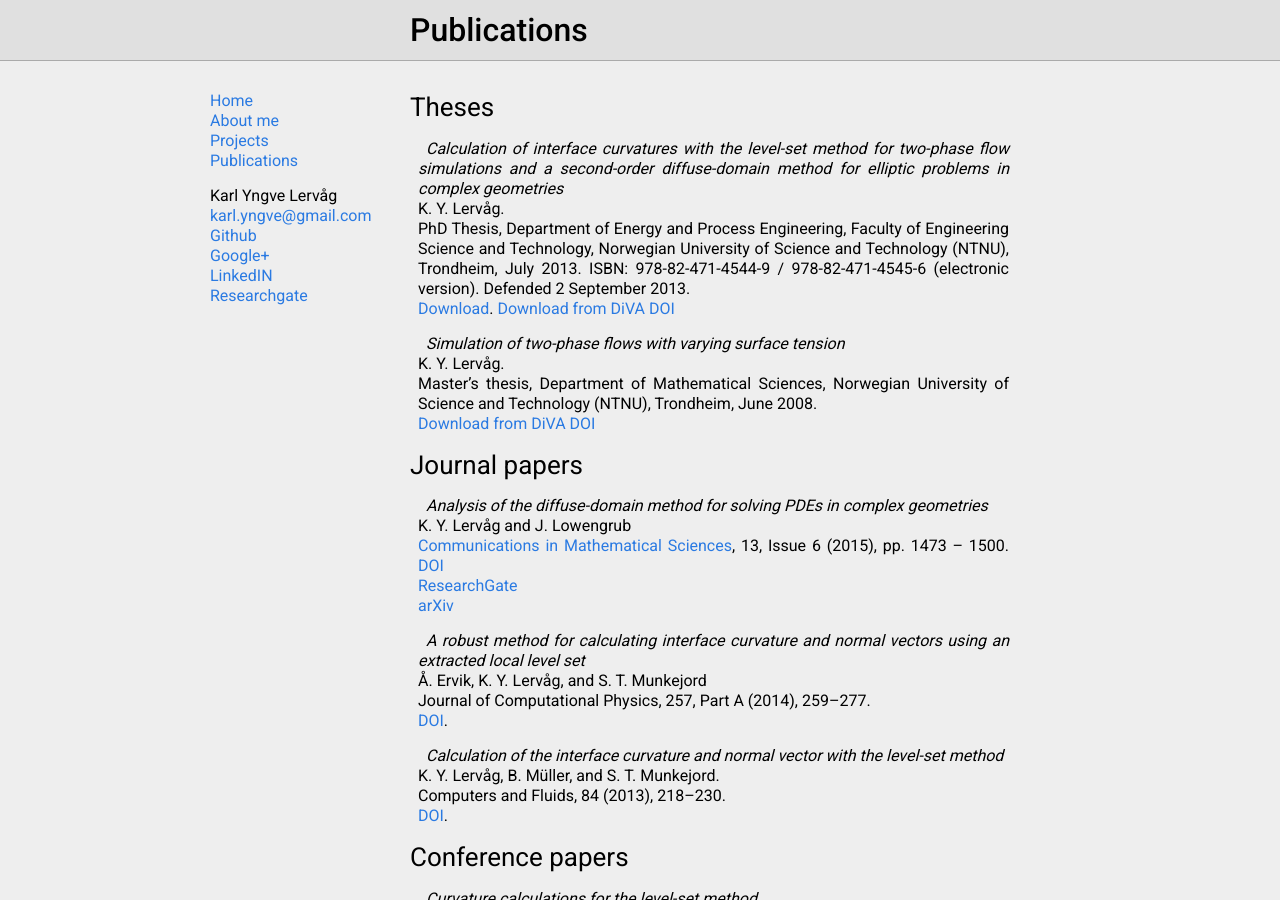
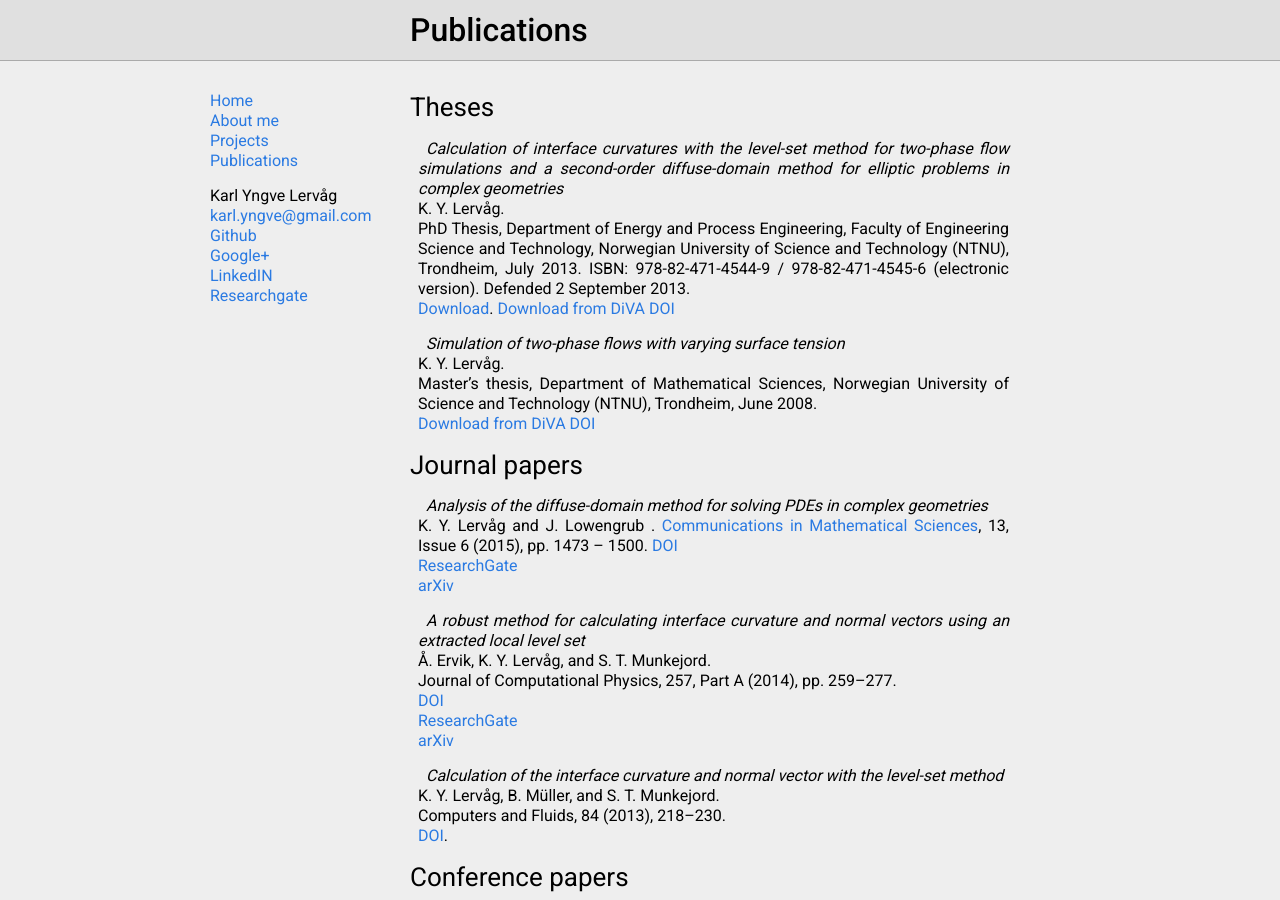
Before and after one commit to lervag/lervag.github.io, a Jekyll site: the page built from publications.md, in a window 1280 px wide and 900 px high. Built offline with Jekyll 4.4.1, drawn with Linux system fonts in a browser that asks for light colours; Markdown is read by kramdown in place of the engine named in the settings.

Commit message:
Updated publications

```diff
--- a/publications.md
+++ b/publications.md
@@ -28,7 +28,7 @@ DiVA](http://www.diva-portal.org/smash/record.jsf?searchId=2&pid=diva2:348658)
 # Journal papers
 
 *Analysis of the diffuse-domain method for solving PDEs in complex geometries*
-K. Y. Lervåg and J. Lowengrub
+K. Y. Lervåg and J. Lowengrub  .
 [Communications in Mathematical
 Sciences](http://intlpress.com/site/pub/pages/journals/items/cms/_home/_main),
 13, Issue 6 (2015), pp. 1473 -- 1500.
@@ -38,9 +38,11 @@ Sciences](http://intlpress.com/site/pub/pages/journals/items/cms/_home/_main),
 
 *A robust method for calculating interface curvature and normal vectors using
   an extracted local level set*
-Å. Ervik, K. Y. Lervåg, and S. T. Munkejord
-Journal of Computational Physics, 257, Part A (2014), 259--277.
-[DOI](http://dx.doi.org/10.1016/j.jcp.2013.09.053).
+Å. Ervik, K. Y. Lervåg, and S. T. Munkejord.
+Journal of Computational Physics, 257, Part A (2014), pp. 259--277.
+[DOI](http://dx.doi.org/10.1016/j.jcp.2013.09.053)
+[ResearchGate](https://www.researchgate.net/publication/260628426_A_robust_method_for_calculating_interface_curvature_and_normal_vectors_using_an_extracted_local_level_set|ResearchGate)
+[arXiv](http://arxiv.org/abs/1405.0829)
 
 *Calculation of the interface curvature and normal vector with the level-set
   method*
```
